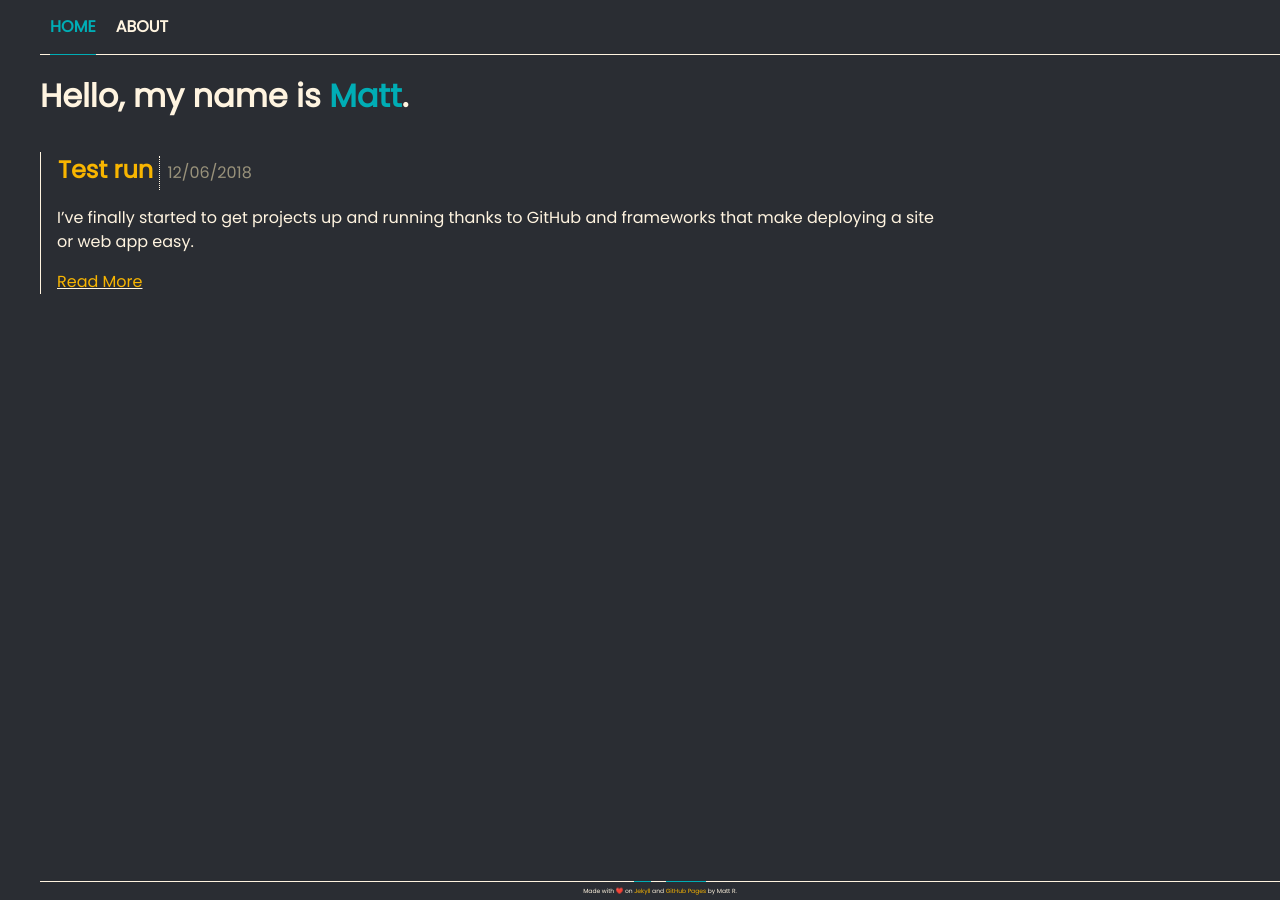
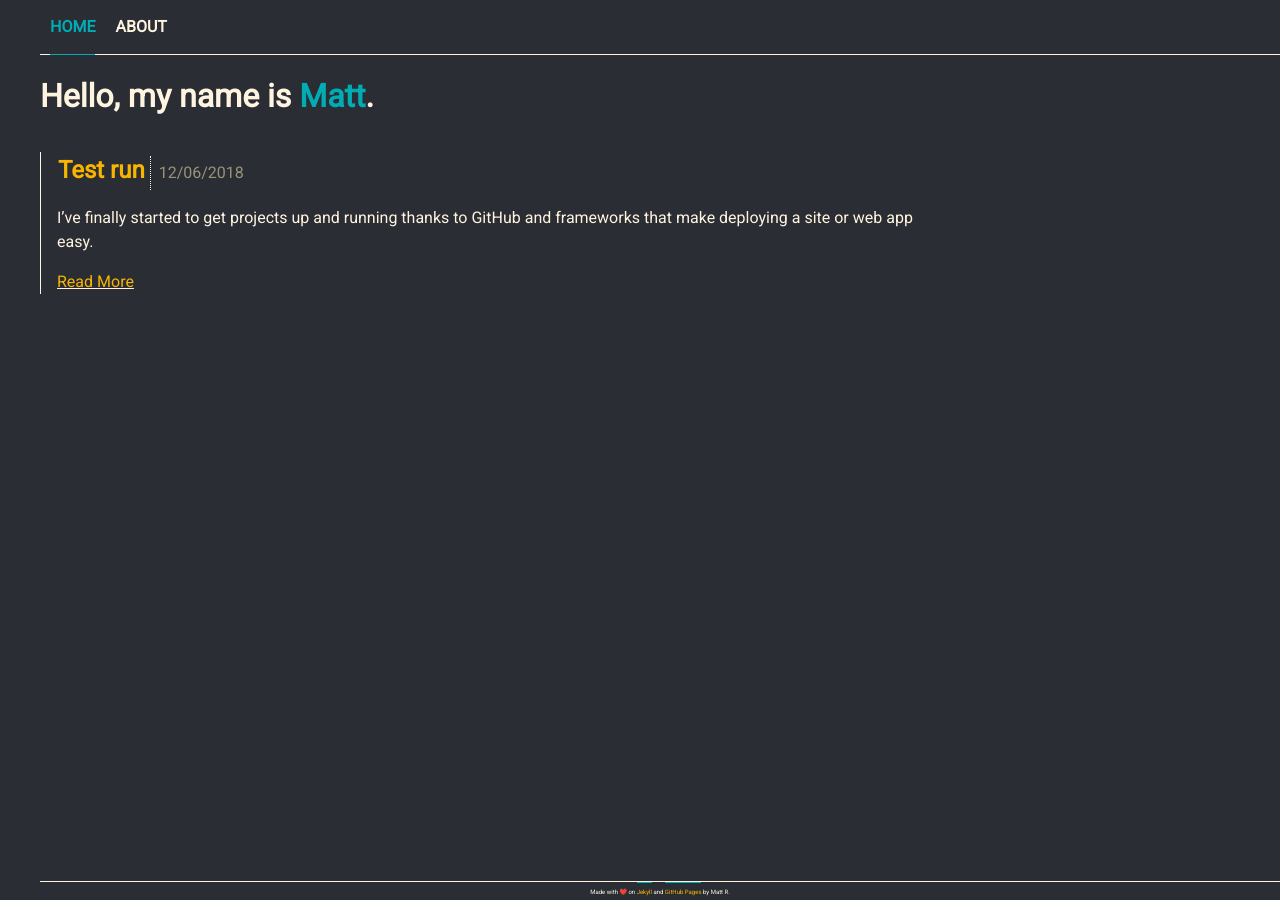
Before and after one commit to MattRugamas/mattrugamas.com, a Jekyll site: the page built from index.html, in a window 1280 px wide. Built offline with Jekyll 4.4.1, drawn with Linux system fonts in a browser that asks for light colours.

Commit message:
changed font

```diff
--- a/_sass/main.scss
+++ b/_sass/main.scss
@@ -1,7 +1,7 @@
 @import "reset";
-@import url('https://fonts.googleapis.com/css?family=Poppins');
+@import url('https://fonts.googleapis.com/css?family=Roboto');
 
-$font-stack: 'Poppins', Helvetica, sans-serif;
+$font-stack: 'Roboto', Helvetica, sans-serif;
 $black: #2A2D33;
 $white: #FFF4E0;
 $blue: #00ADB5;
```
